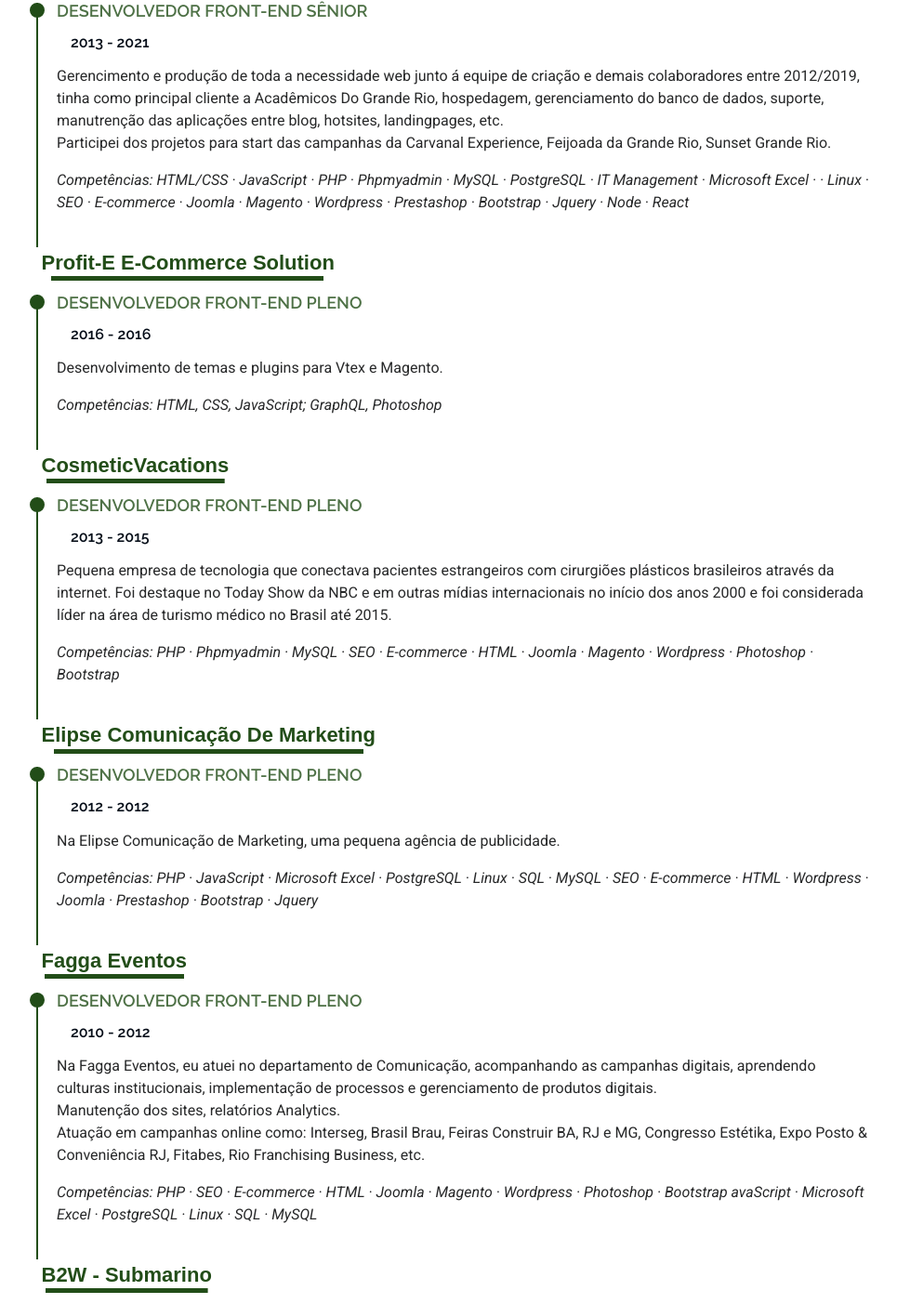
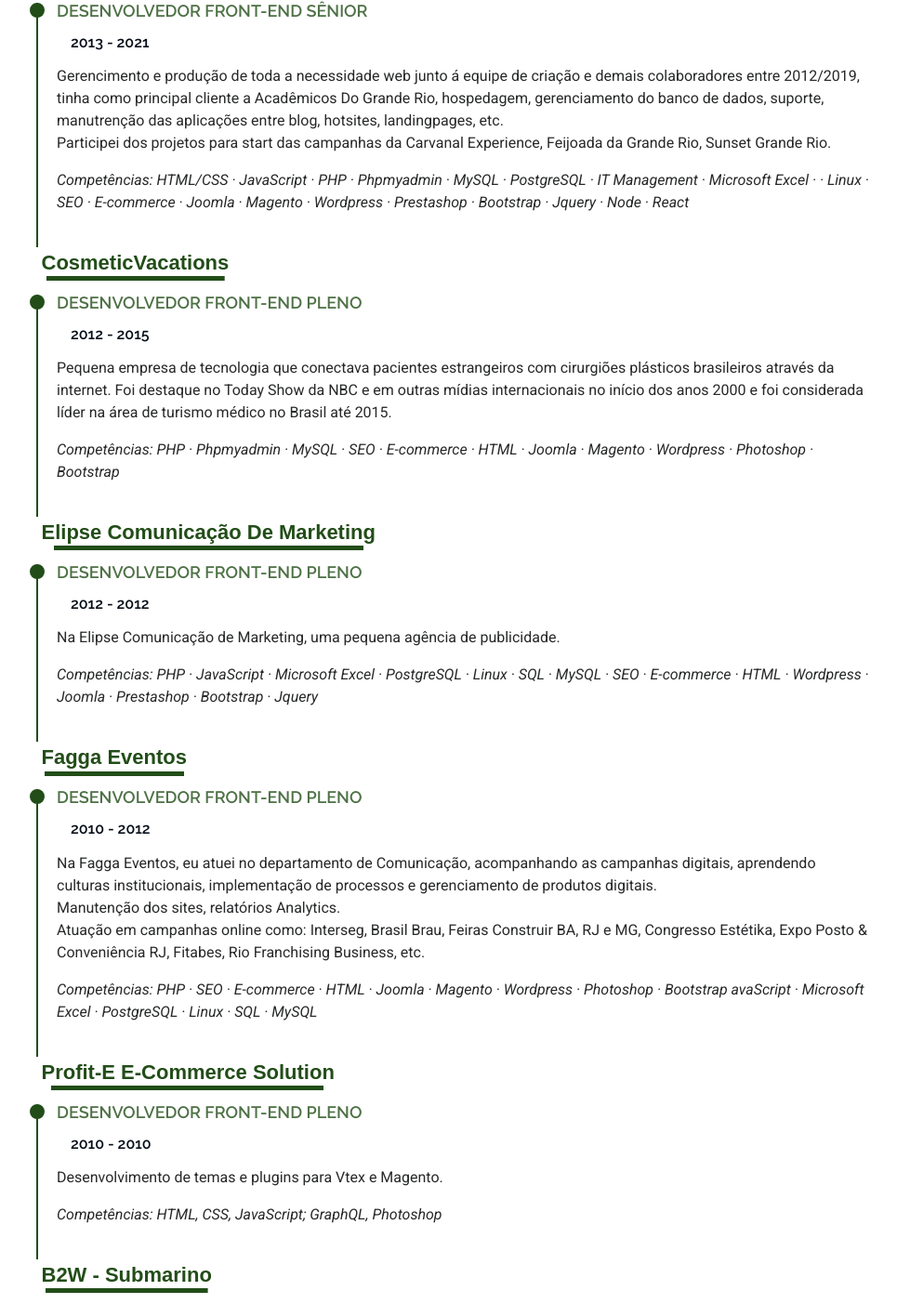
Before and after one commit to felipecm37/resume.git.io, a plain HTML site: page index.html in a window 1280 px wide. Shown: the part 1723-3126 px from the top of the page at 93% size, without its empty margins (303-1268 px from the left). Drawn offline with nearby package versions, Linux system fonts and the light colour scheme.

Commit message:
Add files via upload

```diff
--- a/index.html
+++ b/index.html
@@ -215,19 +215,10 @@
                   Jquery · Node · React</em></p>
             </div><!-- Edn Resume Item -->
 
-            <h3 class="resume-title tcolor"><span>Profit-e E-commerce Solution</span></h3>
-            <div class="resume-item">
-              <h4>DESENVOLVEDOR FRONT-END PLENO</h4>
-              <h5>2016 - 2016</h5>
-              <p>
-                Desenvolvimento de temas e plugins para Vtex e Magento.
-              <p><em>Competências: HTML, CSS, JavaScript; GraphQL, Photoshop</em></p>
-            </div><!-- Edn Resume Item -->
-
             <h3 class="resume-title tcolor"><span>CosmeticVacations</span></h3>
             <div class="resume-item">
               <h4>DESENVOLVEDOR FRONT-END PLENO</h4>
-              <h5>2013 - 2015</h5>
+              <h5>2012 - 2015</h5>
               <p>Pequena empresa de tecnologia que conectava pacientes estrangeiros com cirurgiões plásticos brasileiros
                 através da internet. Foi destaque no Today Show da NBC e em outras mídias internacionais no início dos
                 anos 2000 e foi considerada líder na área de turismo médico no Brasil até 2015.</p>
@@ -258,6 +249,15 @@
               <p><em>Competências: PHP · SEO · E-commerce · HTML · Joomla · Magento · Wordpress · Photoshop · Bootstrap
                   avaScript · Microsoft Excel · PostgreSQL · Linux · SQL · MySQL
                 </em></p>
+            </div><!-- Edn Resume Item -->
+
+            <h3 class="resume-title tcolor"><span>Profit-e E-commerce Solution</span></h3>
+            <div class="resume-item">
+              <h4>DESENVOLVEDOR FRONT-END PLENO</h4>
+              <h5>2010 - 2010</h5>
+              <p>
+                Desenvolvimento de temas e plugins para Vtex e Magento.
+              <p><em>Competências: HTML, CSS, JavaScript; GraphQL, Photoshop</em></p>
             </div><!-- Edn Resume Item -->
 
             <h3 class="resume-title tcolor"><span>B2W - Submarino</span></h3>
```
